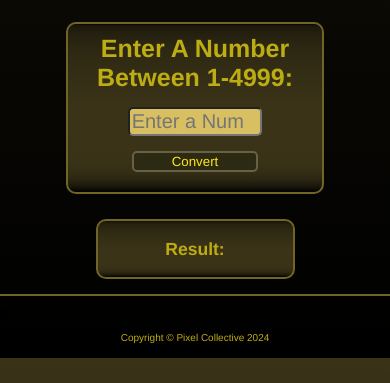
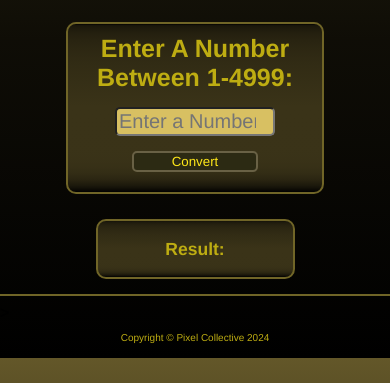
Before and after one commit to Dev-MarkW/roman-numeral-converter, a plain HTML site: page index.html in a window 390 px wide. Shown: the part 486-869 px from the top of the page. Drawn offline with Linux system fonts and the light colour scheme.

Commit message:
Update to Styles.css
Update to input bar for more mobile accessibility

```diff
--- a/styles.css
+++ b/styles.css
@@ -5,7 +5,7 @@
 body {
   margin: 0;
   padding: 0;
-  background-image: linear-gradient(to top, black, 70%, #3a3318);
+  background-image: linear-gradient(to top, black, 70%, #635729);
   background-repeat: no-repeat;
   height: 100vh;
   display: block;
@@ -39,7 +39,7 @@ h2 {
 }
 
 input {
-  width: 50%;
+  width: 60%;
   text-align: center;
   font-size: 20px;
   margin: 0 auto;
```
